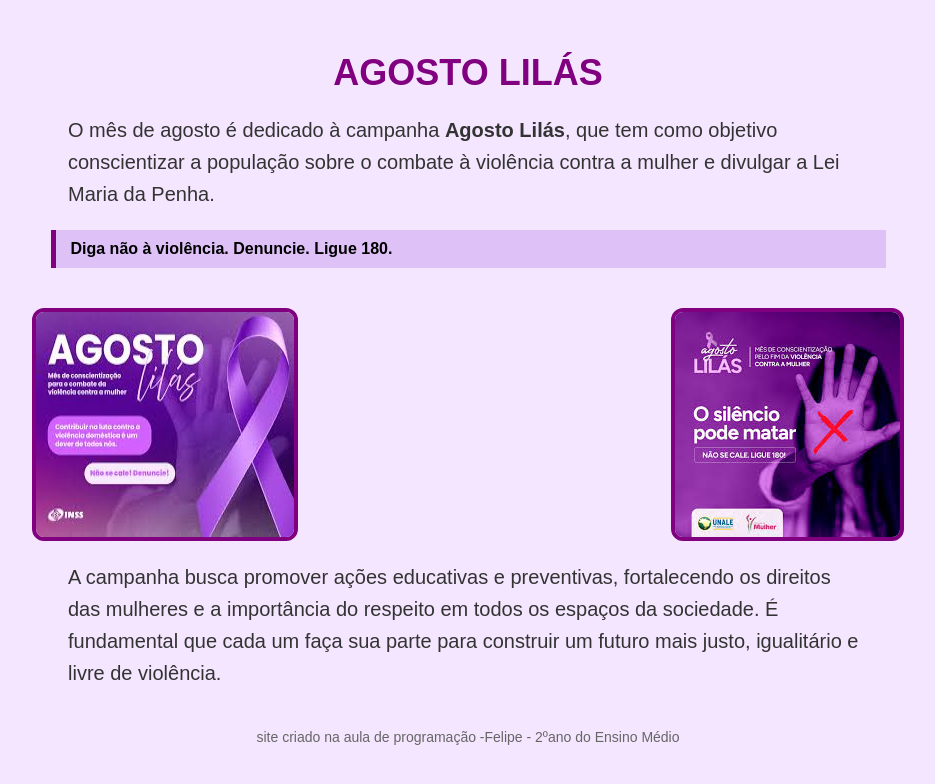
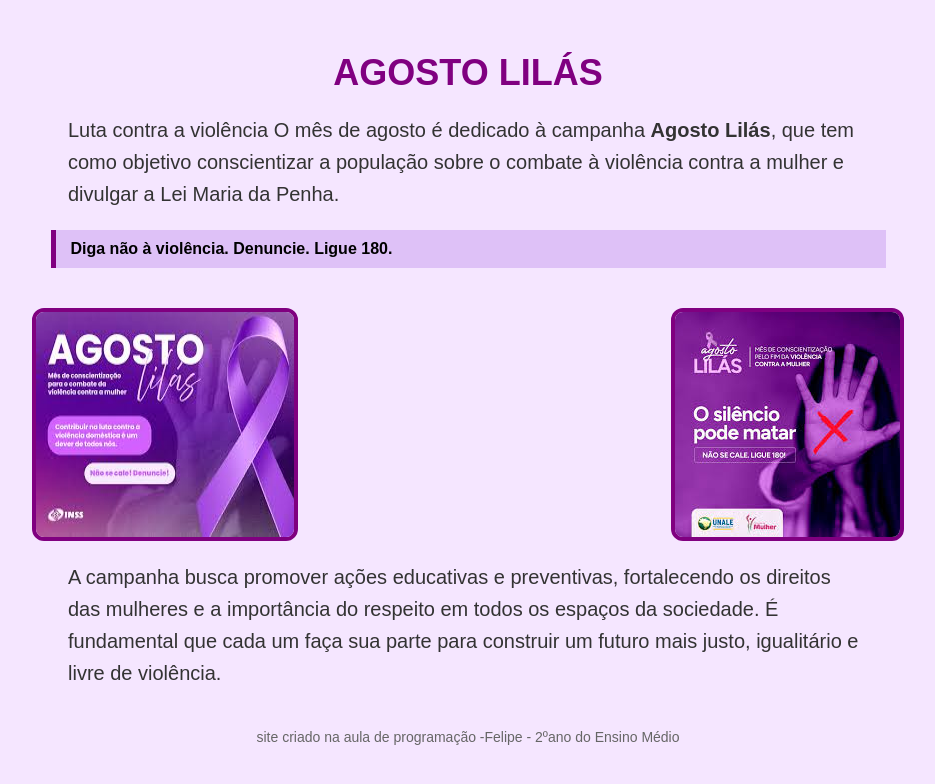
Before and after one commit to Felipe8854/Projeto-Escola, a plain HTML site: page index.html in a window 1280 px wide. Shown: the whole page, without its empty margins (172-1107 px from the left). Drawn offline with Linux system fonts and the light colour scheme.

Commit message:
Update index.html

```diff
--- a/index.html
+++ b/index.html
@@ -10,6 +10,7 @@
   <h1>Agosto Lilás</h1>
 
   <p>
+    Luta contra a violência
     O mês de agosto é dedicado à campanha <strong>Agosto Lilás</strong>, que tem como objetivo conscientizar a população sobre o combate à violência contra a mulher e divulgar a Lei Maria da Penha.
   </p>
 
```
